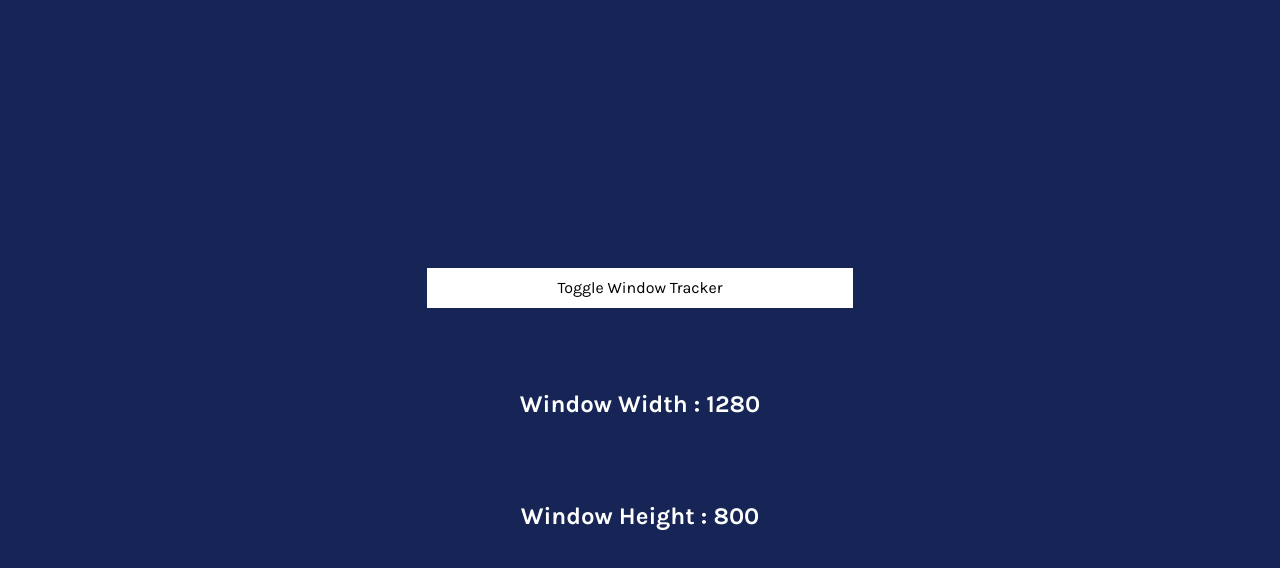
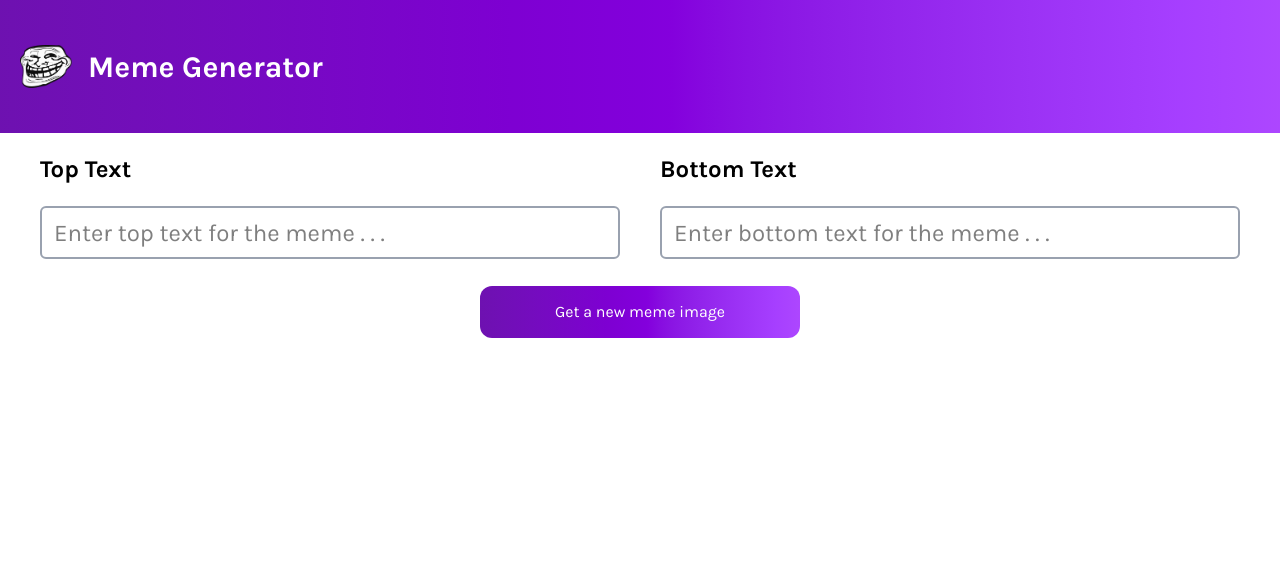
Before and after one commit to kaustubh-tripathi-1/Web-Dev, a React (Vite) app in the folder React/MemeGenerator/: page / in a window 1280 px wide. Shown: the top 568 px of the page. Built offline with nearby package versions, Linux system fonts and the light colour scheme; no server answers.

Commit message:
Update App to render Header and Main instead of Practice

```diff
--- a/React/MemeGenerator/src/App.jsx
+++ b/React/MemeGenerator/src/App.jsx
@@ -7,10 +7,10 @@ import PracticeUseEffect2 from "./Components/PracticeChallenges/PracticeUseEffec
 export default function App() {
     return (
         <>
-            {/* <Header />
-            <Main /> */}
+            <Header />
+            <Main />
             {/* <PracticeUseEffect1 /> */}
-            <PracticeUseEffect2 />
+            {/* <PracticeUseEffect2 /> */}
         </>
     );
 }
```
